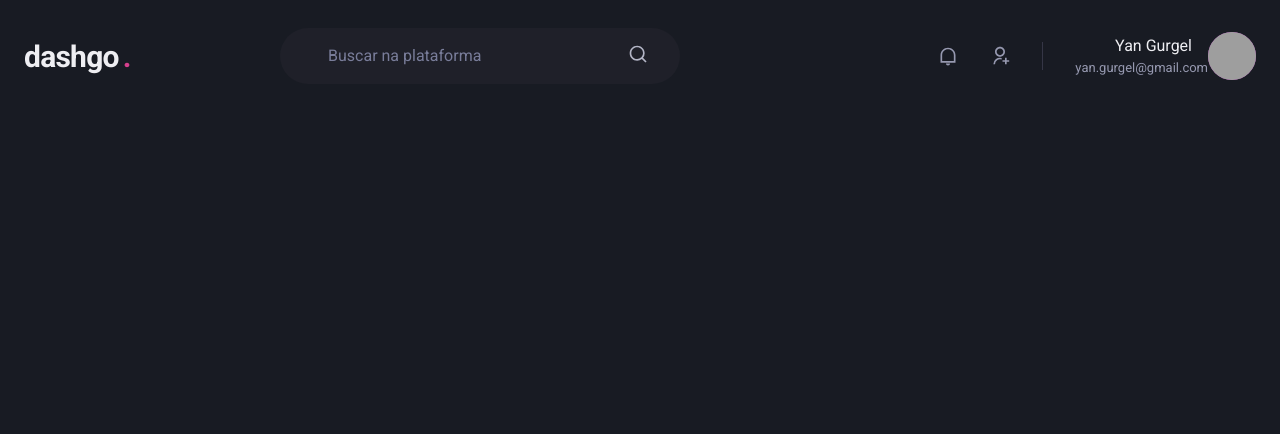
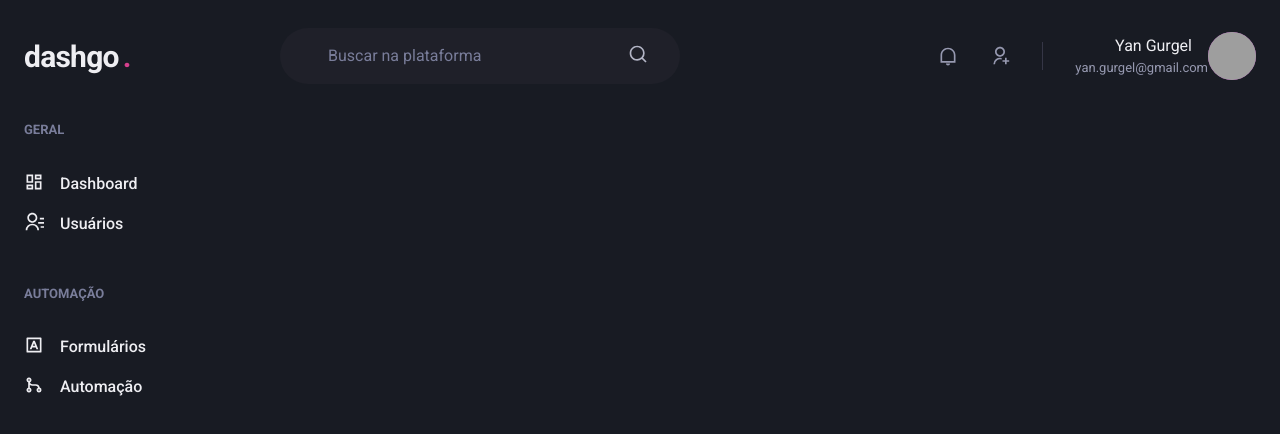
Before and after one commit to Yan-Gurgel/dashgo, a Next.js app: page /dashboard in a window 1280 px wide. Shown: the top 434 px of the page. Built offline with nearby package versions, Linux system fonts and the light colour scheme; grey boxes are pictures that could not be loaded.

Commit message:
Componente: Sidebar

```diff
--- /dev/null
+++ b/src/components/Sidebar.tsx
@@ -0,0 +1,42 @@
+import { Box, Icon, Link, Stack, Text } from '@chakra-ui/react';
+import { RiContactsLine, RiDashboardLine, RiGitMergeLine, RiInputMethodLine } from 'react-icons/ri';
+
+
+export function Sidebar(){
+    return(
+        <Box as="aside" w="64" mr="8">
+            <Stack spacing="12" align="flex-start">
+                <Box>
+                    <Text fontWeight="bold" color="gray.400" fontSize="small">GERAL</Text>
+                    <Stack spacing="4" mt="8" align="stretch">
+                        <Link display="flex" align="center">
+                            <Icon as={RiDashboardLine} fontSize="20"/>
+                            <Text ml="4" fontWeight="medium">Dashboard</Text>
+                        </Link>
+
+                        <Link display="flex" align="center">
+                            <Icon as={RiContactsLine} fontSize="20"/>
+                            <Text ml="4" fontWeight="medium">Usuários</Text>
+                        </Link>
+                    </Stack>
+                </Box>
+
+
+                <Box>
+                    <Text fontWeight="bold" color="gray.400" fontSize="small">AUTOMAÇÃO</Text>
+                    <Stack spacing="4" mt="8" align="stretch">
+                        <Link display="flex" align="center">
+                            <Icon as={RiInputMethodLine} fontSize="20"/>
+                            <Text ml="4" fontWeight="medium">Formulários</Text>
+                        </Link>
+
+                        <Link display="flex" align="center">
+                            <Icon as={RiGitMergeLine} fontSize="20"/>
+                            <Text ml="4" fontWeight="medium">Automação</Text>
+                        </Link>
+                    </Stack>
+                </Box>
+            </Stack>
+        </Box>
+        );
+}
--- a/src/pages/dashboard.tsx
+++ b/src/pages/dashboard.tsx
@@ -1,7 +1,25 @@
-import { Header } from "../components/Form/Header";
+import { Flex } from "@chakra-ui/react";
+import { Header } from "../components/Header";
+import { Sidebar } from "../components/Sidebar";
 
 export default function Dashboad() {
     return (
-        <Header />
+
+        <Flex direction="column" h="100vh">
+
+            <Header />
+
+            <Flex
+                w="100%"
+                my="6"
+                mx="auto"
+                maxWidth={1480}
+                px="6"
+            >
+                <Sidebar />
+
+            </Flex>
+        </Flex>
+
     );
 }
```
Also changed, not shown: src/components/Header.tsx (renamed from src/components/Form/Header.tsx).
